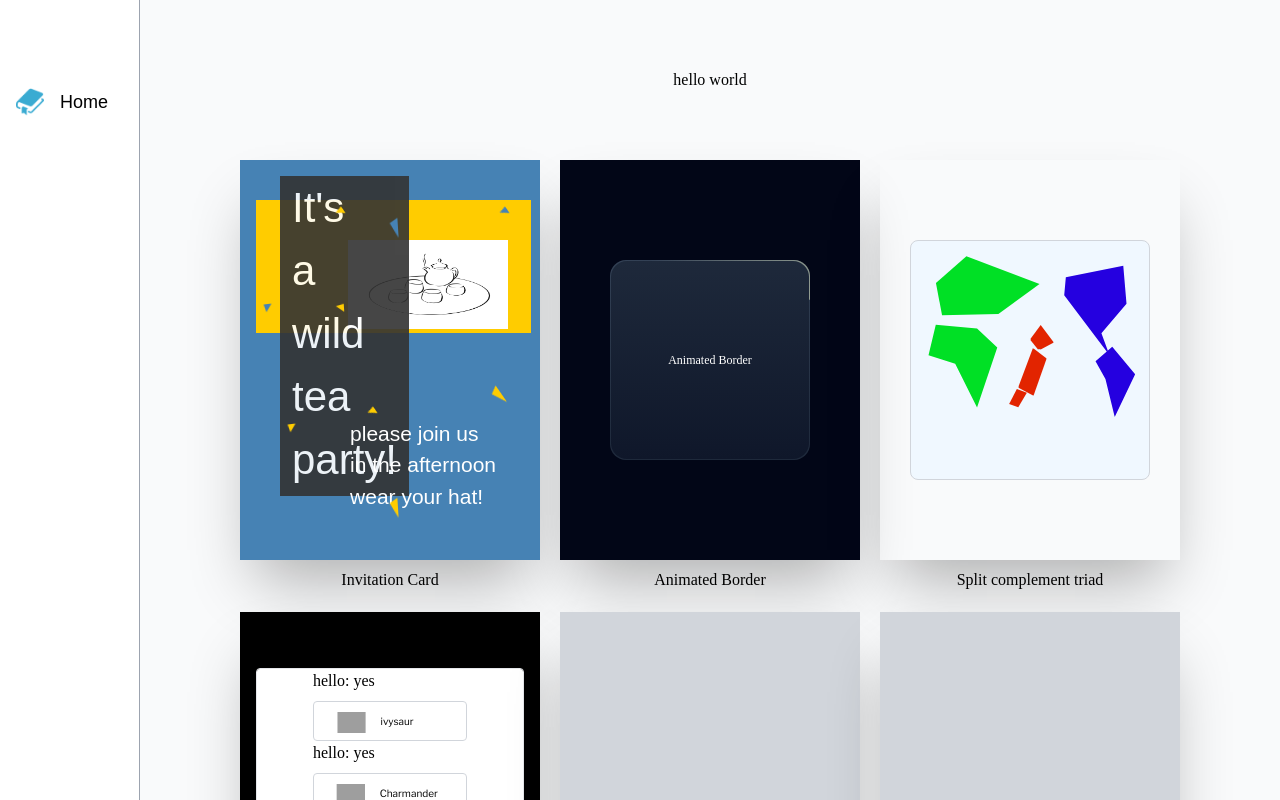
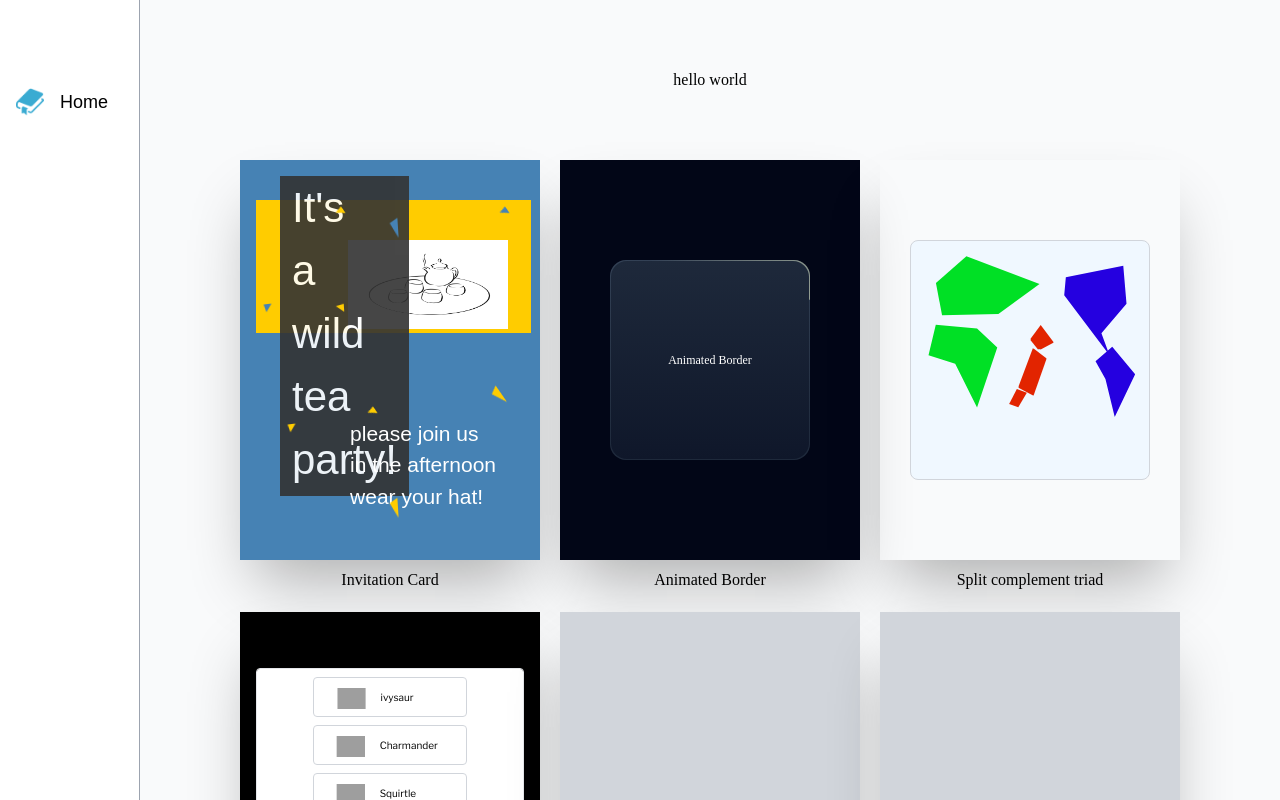
Before and after one commit to khiz125/design-book, a Next.js app: page / in a window 1280 px wide. Built offline with nearby package versions, Linux system fonts and the light colour scheme; grey boxes are pictures that could not be loaded; a web font is replaced by a local one.

Commit message:
remove unnecessary line

```diff
--- a/src/app/components/TimeLine.tsx
+++ b/src/app/components/TimeLine.tsx
@@ -79,7 +79,6 @@ const TimeLine = () => {
         {cards.map((pokemon, i) => {
           return (
             <div key={i} ref={setRef(i)} className={`w-full px-14  ${visible[i] ? 'animate-slideIn' : 'animate-slideOut'}`}>
-              <div>hello: {visible[i] ? "yes" : "no"}</div>
               <MessageBox parentWidth={parentWidth} pokemon={pokemon} />
             </div>
           );
```
